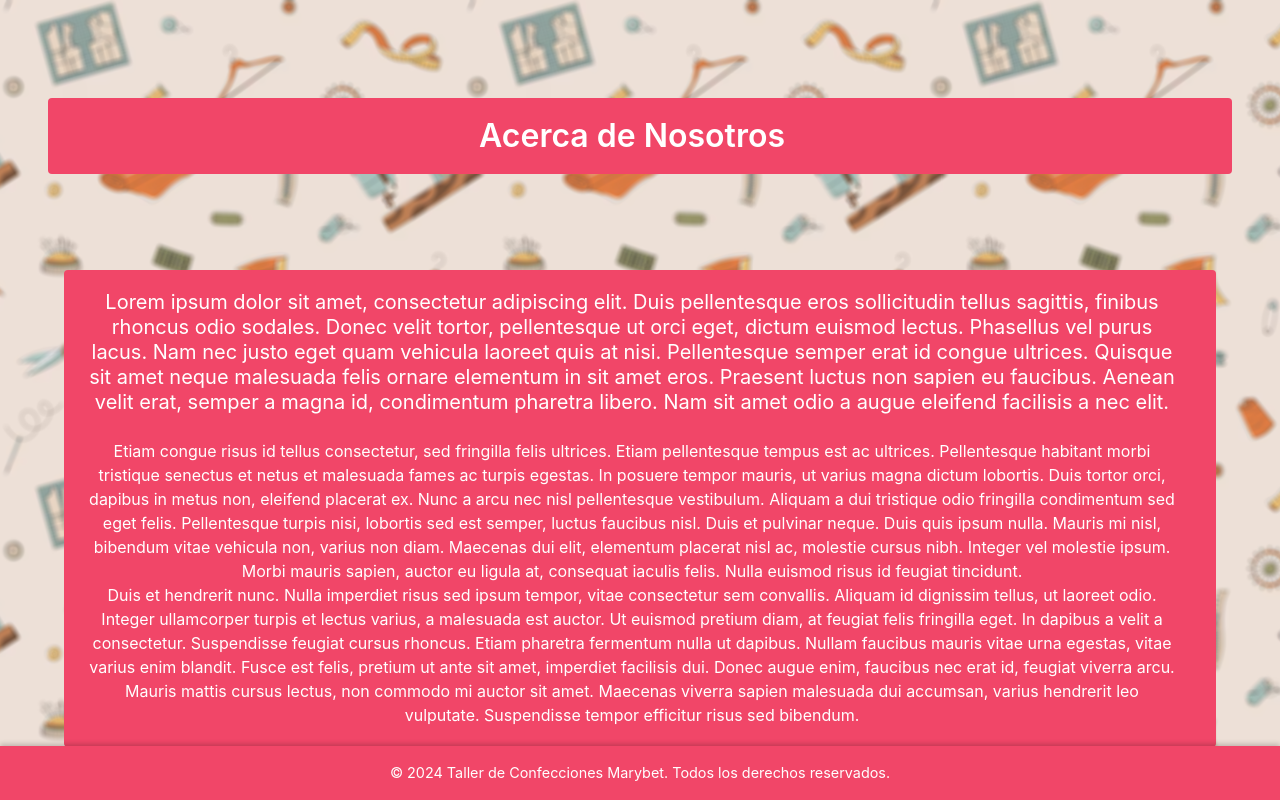
After one commit to Proyecto-Confecciones-Marybet/confecciones-marybet, a PHP site: the page made by Inventario/INVENTARIO/vistas/acerca_de.php in a window 1280 px wide. The commit adds this page. Run offline with PHP 8.4, Linux system fonts and the light colour scheme; the template is opened without the code that fills it, so the values that code supplies are empty.

Commit message:
Página Acerca de Nosotros

```diff
--- a/Inventario/INVENTARIO/inc/navbar.php
+++ b/Inventario/INVENTARIO/inc/navbar.php
@@ -76,7 +76,7 @@
 
             <div class="navbar-item">
                 <div class="buttons">
-                    <a class="button is-danger is-light">
+                    <a href="index.php?vista=acerca_de" class="button is-danger is-light">
                         Acerca De
                     </a>
                     <a href="index.php?vista=ayuda" class="button is-danger is-light">
--- /dev/null
+++ b/Inventario/INVENTARIO/vistas/acerca_de.php
@@ -0,0 +1,15 @@
+<section class="section container2 center3">
+    <div class="container2 center notification is-danger">
+        <h1 class="title">Acerca de Nosotros</h1>
+    </div>
+</section>
+
+<section class="section container2 center">
+    <div class="container center notification is-danger">
+        <p class="subtitle">Lorem ipsum dolor sit amet, consectetur adipiscing elit. Duis pellentesque eros sollicitudin tellus sagittis, finibus rhoncus odio sodales. Donec velit tortor, pellentesque ut orci eget, dictum euismod lectus. Phasellus vel purus lacus. Nam nec justo eget quam vehicula laoreet quis at nisi. Pellentesque semper erat id congue ultrices. Quisque sit amet neque malesuada felis ornare elementum in sit amet eros. Praesent luctus non sapien eu faucibus. Aenean velit erat, semper a magna id, condimentum pharetra libero. Nam sit amet odio a augue eleifend facilisis a nec elit.</p>
+
+        <p>Etiam congue risus id tellus consectetur, sed fringilla felis ultrices. Etiam pellentesque tempus est ac ultrices. Pellentesque habitant morbi tristique senectus et netus et malesuada fames ac turpis egestas. In posuere tempor mauris, ut varius magna dictum lobortis. Duis tortor orci, dapibus in metus non, eleifend placerat ex. Nunc a arcu nec nisl pellentesque vestibulum. Aliquam a dui tristique odio fringilla condimentum sed eget felis. Pellentesque turpis nisi, lobortis sed est semper, luctus faucibus nisl. Duis et pulvinar neque. Duis quis ipsum nulla. Mauris mi nisl, bibendum vitae vehicula non, varius non diam. Maecenas dui elit, elementum placerat nisl ac, molestie cursus nibh. Integer vel molestie ipsum. Morbi mauris sapien, auctor eu ligula at, consequat iaculis felis. Nulla euismod risus id feugiat tincidunt.</p>
+
+        <p>Duis et hendrerit nunc. Nulla imperdiet risus sed ipsum tempor, vitae consectetur sem convallis. Aliquam id dignissim tellus, ut laoreet odio. Integer ullamcorper turpis et lectus varius, a malesuada est auctor. Ut euismod pretium diam, at feugiat felis fringilla eget. In dapibus a velit a consectetur. Suspendisse feugiat cursus rhoncus. Etiam pharetra fermentum nulla ut dapibus. Nullam faucibus mauris vitae urna egestas, vitae varius enim blandit. Fusce est felis, pretium ut ante sit amet, imperdiet facilisis dui. Donec augue enim, faucibus nec erat id, feugiat viverra arcu. Mauris mattis cursus lectus, non commodo mi auctor sit amet. Maecenas viverra sapien malesuada dui accumsan, varius hendrerit leo vulputate. Suspendisse tempor efficitur risus sed bibendum.</p>
+    </div>
+</section>
```
